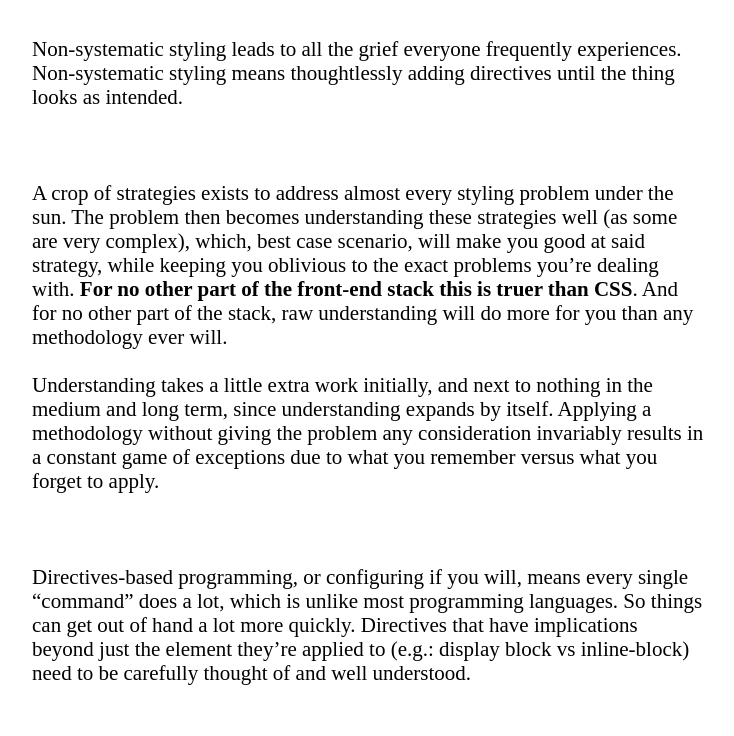
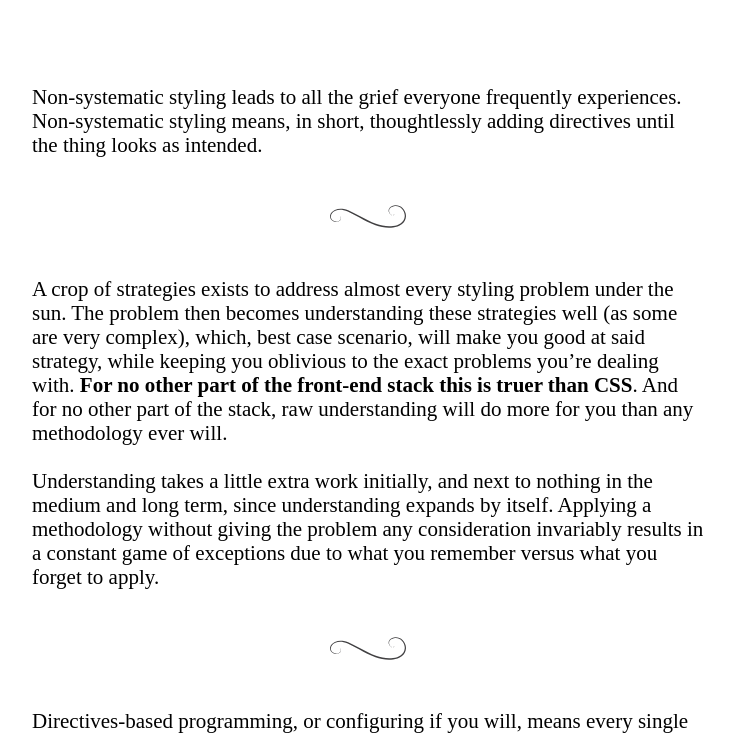
Before and after one commit to juliocesar/styling-with-sass, a website: page public/fixing-the-mind-first.html in a window 1280 px wide. Shown: the part 155-891 px from the top of the page, without its empty margins (272-1006 px from the left). Drawn offline with nearby package versions, Linux system fonts and the light colour scheme; files that its build step writes are made by us from their sources; a web font is replaced by a local one.

Commit message:
Implement ze actual design

```diff
--- a/public/fixing-the-mind-first.html
+++ b/public/fixing-the-mind-first.html
@@ -17,7 +17,7 @@
       </h1>
       <article>
         <p>
-          Non-systematic styling leads to all the grief everyone frequently experiences. Non-systematic styling means thoughtlessly adding directives until the thing looks as intended.
+          Non-systematic styling leads to all the grief everyone frequently experiences. Non-systematic styling means, in short, thoughtlessly adding directives until the thing looks as intended.
         </p>
       </article>
       <article>
@@ -48,7 +48,7 @@
       </article>
       <article>
         <p>
-          Tooling correctly will assist you in getting there faster. You should have <a href="https://github.com/postcss/autoprefixer">autoprefixer</a>, and a way to compile SASS at your disposal. The former will allow you to write code without worrying about vendor prefixes, but more importantly, it unifies discrepant syntaxes such as gradients and flexbox. That is, you will write directive in the most current, standard way and it’ll output, alongside the original one, code that ensures it works in browsers that haven’t yet adopted the standard syntax.
+          Tooling correctly will assist you in getting there faster. You should have <a href="https://github.com/postcss/autoprefixer">autoprefixer</a>, and a way to compile Sass at your disposal. The former will allow you to write code without worrying about vendor prefixes, but more importantly, it unifies discrepant syntaxes such as gradients and flexbox. That is, you will write directive in the most current, standard way and it’ll output, alongside the original one, code that ensures it works in browsers that haven’t yet adopted the standard syntax.
         </p>
       </article>
       <article>
--- a/src/stylesheets/locals/chapter-section.scss
+++ b/src/stylesheets/locals/chapter-section.scss
@@ -4,7 +4,7 @@
 .chapter-section {
   width: 100%;
   max-width: columns(7);
-  margin: units(3) auto;
+  margin: columns(1) auto;
 
   >h1 {
     @include font-size(3);
@@ -14,7 +14,9 @@
   }
 
   article {
-    margin-top: units(3);
+    &:first-of-type {
+      margin-top: columns(1);
+    }
 
     p {
       @include font-size(1);
@@ -24,4 +26,13 @@
       margin-top: units(1);
     }
   }
+
+  article + article:before {
+    display: block;
+    height: units(1);
+    margin: units(2) auto units(2);
+    content: '';
+    background: url(/images/separator.svg) no-repeat center;
+    background-size: contain;
+  }
 }
```
